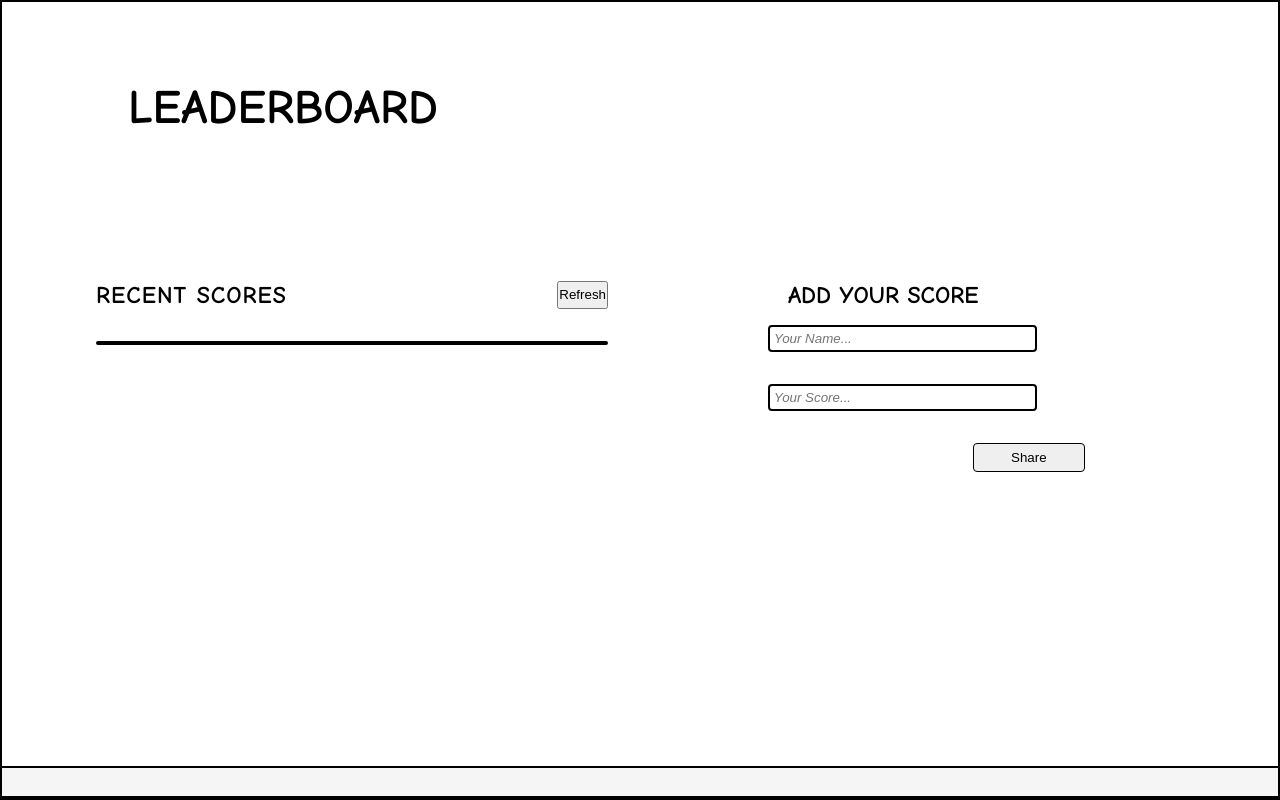
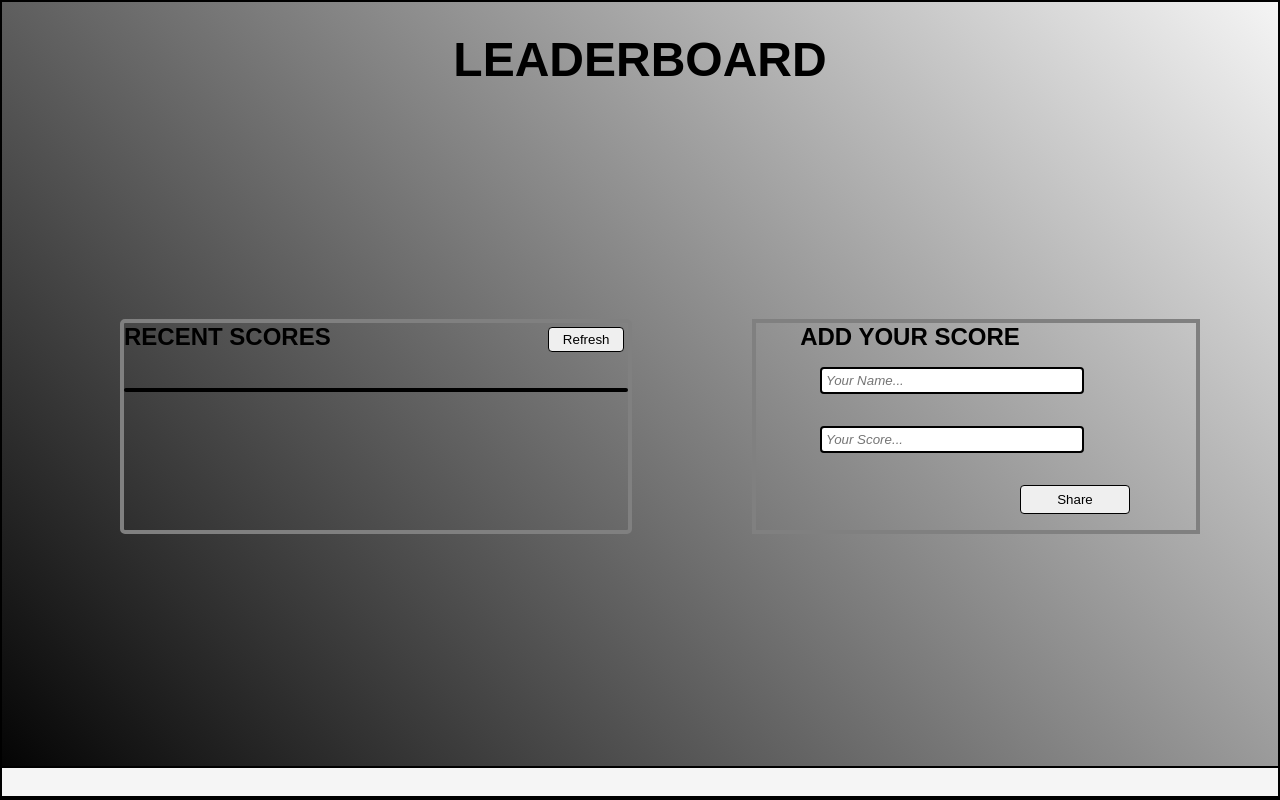
Before and after one commit to sergiogval/leaderboard, a website built with webpack: page src/index.html in a window 1280 px wide. Built offline with nearby package versions, Linux system fonts and the light colour scheme; no server answers.

Commit message:
Update style.css

```diff
--- a/src/style.css
+++ b/src/style.css
@@ -1,5 +1,6 @@
+
 :root {
-  --primary-color: #f6f6f6;
+  --primary-color: rgb 138, 180, 130;
   --secondary-color: #b5b5b5;
 }
 
@@ -16,7 +17,7 @@
 }
 
 body {
-  font-family: "Comic Sans MS", sans-serif;
+  font-family: Ubuntu, sans-serif;
   display: flex;
   flex-direction: column;
   align-items: center;
@@ -25,14 +26,14 @@ body {
   width: 100vw;
   height: 100vh;
   border: solid 2px black;
+  background: linear-gradient(45deg, black, whitesmoke);
 }
 
 header > h1 {
   display: flex;
-  left: 8rem;
-  top: 10%;
-  justify-content: left;
-  position: absolute;
+  margin-top: 30px;
+  justify-content: center;
+  align-self: center;
   font-size: 3rem;
 }
 
@@ -48,6 +49,8 @@ main {
   width: 40%;
   margin-left: auto;
   margin-right: auto;
+  border: solid 4px gray;
+  border-radius: 5px;
 }
 
 .table-header {
@@ -55,15 +58,20 @@ main {
   flex-direction: row;
   justify-content: space-between;
   margin-bottom: 2rem;
-  letter-spacing: 1px;
 }
 
-.refresh {
+button.table-button {
   border: solid 1px black;
   border-radius: 4px;
   width: 15%;
   padding: 4px;
   height: auto;
+  margin: 4px;
+}
+
+button.refresh:active {
+  transform: scale(0.98);
+  transition: transform ease-in-out;
 }
 
 ul {
@@ -96,12 +104,13 @@ form {
   width: 35%;
   display: flex;
   flex-direction: column;
-  margin-right: 8rem;
+  margin-right: 5rem;
+  border: solid 4px gray;
 }
 
 form > h2 {
   text-align: center;
-  width: 80%;
+  width: 70%;
 }
 
 fieldset {
@@ -146,3 +155,11 @@ footer {
   background-color: #f5f5f5;
   border: solid 2px black;
 }
+
+.hide {
+  position: absolute;
+  top: -1px;
+  left: -1px;
+  width: 1px;
+  height: 1px;
+}
```
